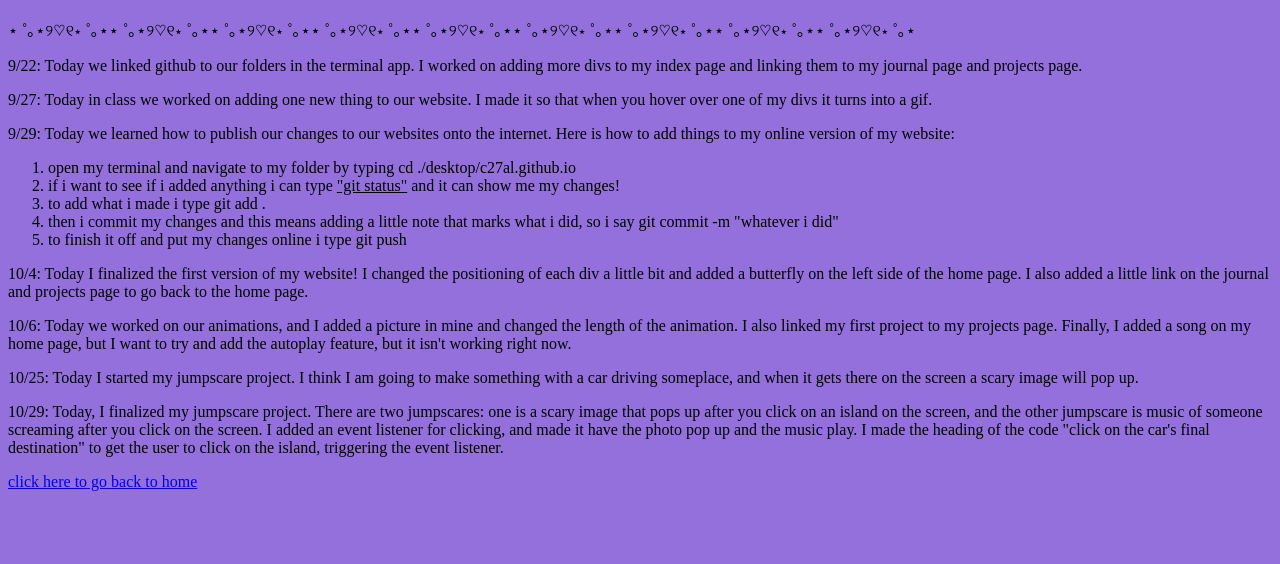
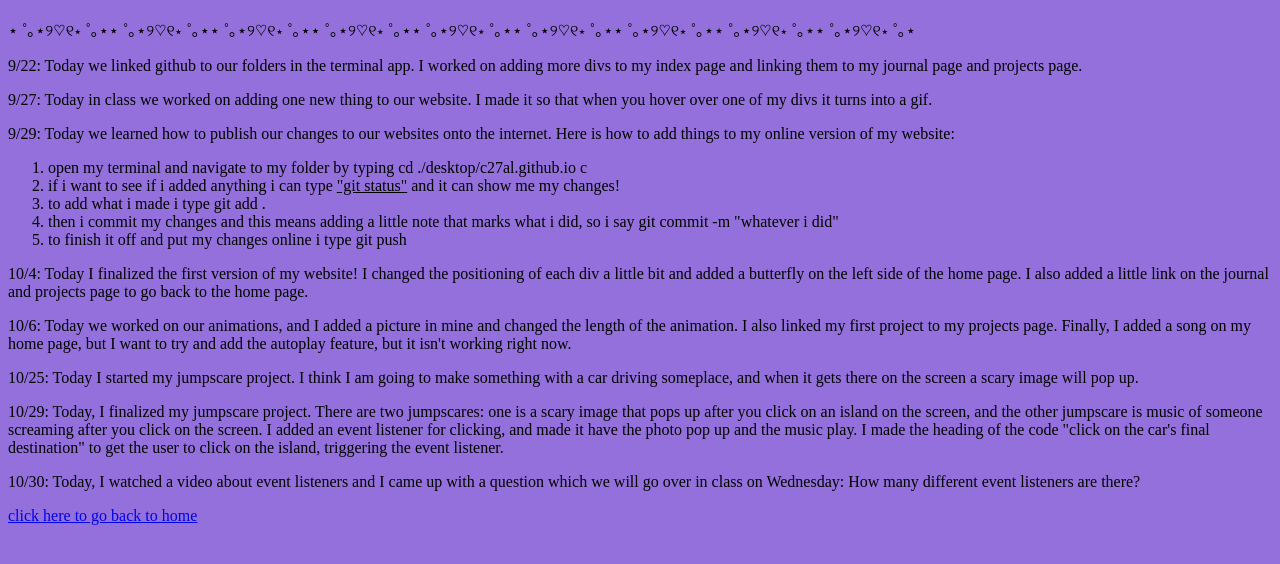
Before and after one commit to c27al/c27al.github.io, a plain HTML site: page journal.html in a window 1280 px wide. Shown: the part 110-674 px from the top of the page. Drawn offline with Linux system fonts and the light colour scheme; a web font is replaced by a local one.

Commit message:
new journal entry

```diff
--- a/journal.html
+++ b/journal.html
@@ -58,7 +58,7 @@ body{
 <p>
 	9/29: Today we learned how to publish our changes to our websites onto the internet. Here is how to add things to my online version of my website:
 	<ol>
-		<li>open my terminal and navigate to my folder by typing cd ./desktop/c27al.github.io</li>
+		<li>open my terminal and navigate to my folder by typing cd ./desktop/c27al.github.io c</li>
 		<li> if i want to see if i added anything i can type <u>"git status"</u> and it can show me my changes!</li>
 		<li> to add what i made i type git add .</li>
 		<li> then i commit my changes and this means adding a little note that marks what i did, so i say git commit -m "whatever i did" </li>
@@ -77,6 +77,9 @@ body{
 		10/29: Today, I finalized my jumpscare project. There are two jumpscares: one is a scary image that pops up after you click on an island on the screen, and the other jumpscare is music of someone screaming after you click on the screen. I added an event listener for clicking, and made it have the photo pop up and the music play. I made the heading of the code "click on the car's final destination" to get the user to click on the island, triggering the event listener.
 	</p>
 	<p>
+		10/30: Today, I watched a video about event listeners and I came up with a question which we will go over in class on Wednesday:
+		How many different event listeners are there?
+	</p>
 <a href="index.html">
 	<div id="gobacktohomepage">click here to go back to home </div>
 </a>
```
